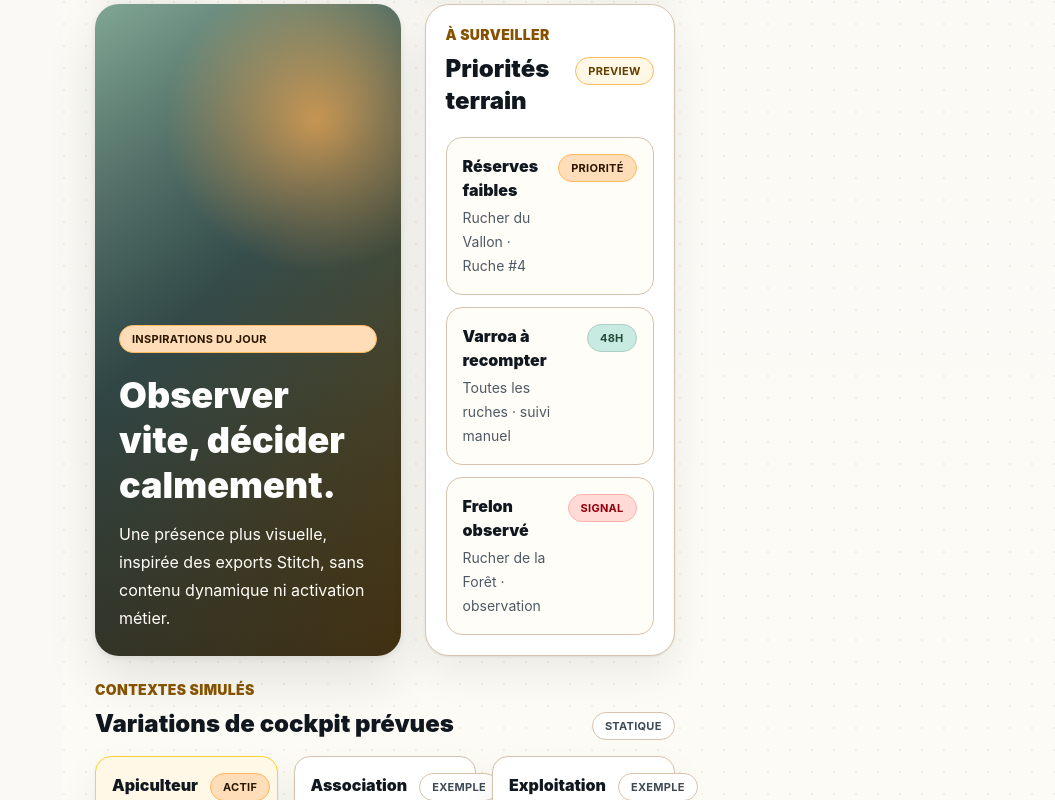
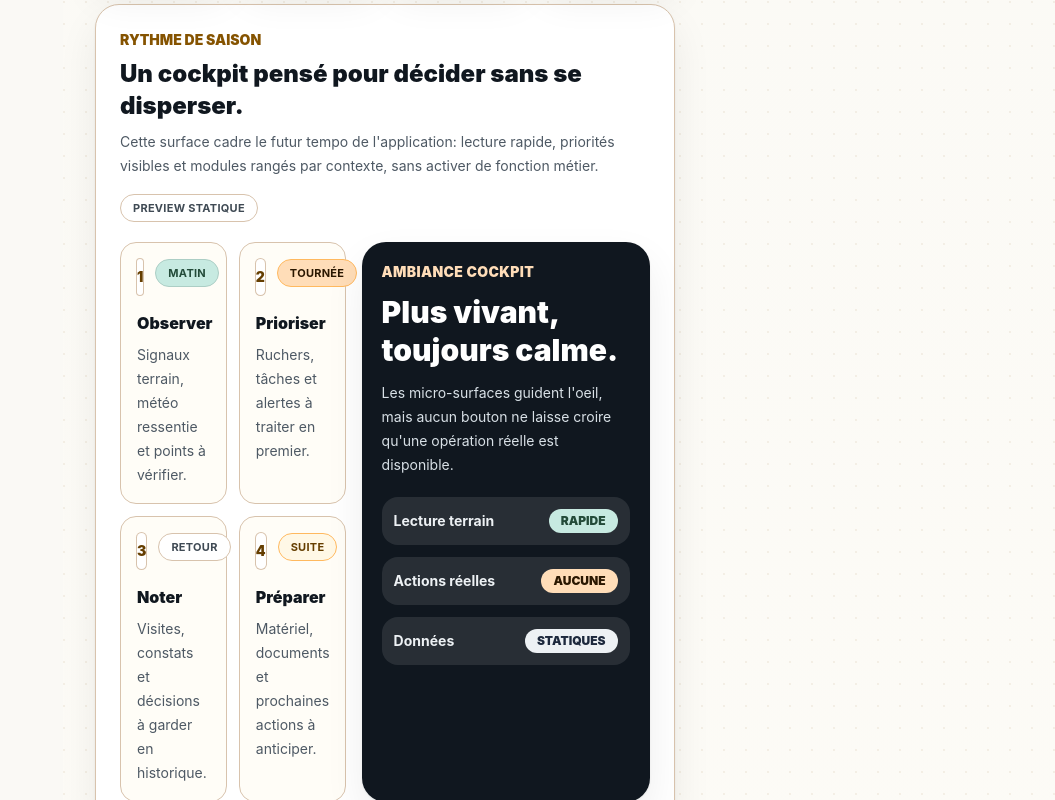
Before and after one commit to bigfred2002/ruche360, a Next.js app: page / in a window 1280 px wide. Shown: the part 960-1760 px from the top of the page, without its empty margins (225-1280 px from the left). Built offline with nearby package versions, Linux system fonts and the light colour scheme.

Commit message:
feat: enrich dynamic cockpit shell
Adds a static season rhythm preview to the cockpit and documents DESIGN-DYNAMIC-SHELL-01.

No business module, auth, Prisma, API, persistence, active AI/IoT, or dependency changes are introduced.

```diff
--- a/src/app/page.tsx
+++ b/src/app/page.tsx
@@ -10,6 +10,7 @@ import {
   getModulePresentation,
 } from "@/components/modulePresentation";
 import { ResponsiveWorkflowsPreview } from "@/components/ResponsiveWorkflowsPreview";
+import { SeasonRhythmPreview } from "@/components/SeasonRhythmPreview";
 import { StatusBadge } from "@/components/StatusBadge";
 import {
   activeUserContextScenario,
@@ -99,6 +100,8 @@ export default function Home() {
                 <DashboardCard key={card.title} {...card} />
               ))}
             </div>
+
+            <SeasonRhythmPreview />
 
             <section className="grid gap-6 lg:grid-cols-[1.1fr_0.9fr]">
               <article className="apiary-visual min-h-72 overflow-hidden rounded-3xl p-6 text-white shadow-field-lg">
--- /dev/null
+++ b/src/components/SeasonRhythmPreview.tsx
@@ -0,0 +1,109 @@
+import { StatusBadge } from "./StatusBadge";
+
+const rhythmSteps = [
+  {
+    title: "Observer",
+    detail: "Signaux terrain, météo ressentie et points à vérifier.",
+    timing: "Matin",
+    tone: "active" as const,
+  },
+  {
+    title: "Prioriser",
+    detail: "Ruchers, tâches et alertes à traiter en premier.",
+    timing: "Tournée",
+    tone: "amber" as const,
+  },
+  {
+    title: "Noter",
+    detail: "Visites, constats et décisions à garder en historique.",
+    timing: "Retour",
+    tone: "preview" as const,
+  },
+  {
+    title: "Préparer",
+    detail: "Matériel, documents et prochaines actions à anticiper.",
+    timing: "Suite",
+    tone: "soon" as const,
+  },
+];
+
+const fieldSignals = [
+  { label: "Lecture terrain", value: "Rapide", accent: "bg-sage-100 text-forest-900" },
+  { label: "Actions réelles", value: "Aucune", accent: "bg-amber-100 text-amber-950" },
+  { label: "Données", value: "Statiques", accent: "bg-slate-100 text-slate-800" },
+];
+
+export function SeasonRhythmPreview() {
+  return (
+    <section className="rounded-3xl border border-cream-300 bg-white p-5 shadow-field sm:p-6">
+      <div className="flex flex-wrap items-start justify-between gap-4">
+        <div>
+          <p className="section-kicker">Rythme de saison</p>
+          <h2 className="mt-2 text-2xl font-black text-slate-950">
+            Un cockpit pensé pour décider sans se disperser.
+          </h2>
+          <p className="mt-2 max-w-2xl text-sm leading-6 text-field-muted">
+            Cette surface cadre le futur tempo de l&apos;application: lecture rapide,
+            priorités visibles et modules rangés par contexte, sans activer de
+            fonction métier.
+          </p>
+        </div>
+        <StatusBadge label="Preview statique" tone="preview" />
+      </div>
+
+      <div className="mt-5 grid gap-4 lg:grid-cols-[1fr_18rem]">
+        <div className="grid gap-3 sm:grid-cols-2">
+          {rhythmSteps.map((step, index) => (
+            <article
+              className="motion-card rounded-2xl border border-cream-300 bg-cream-50 p-4"
+              key={step.title}
+            >
+              <div className="flex items-start justify-between gap-3">
+                <span className="grid h-9 w-9 place-items-center rounded-2xl bg-white text-sm font-black text-amber-900 ring-1 ring-cream-300">
+                  {index + 1}
+                </span>
+                <StatusBadge label={step.timing} tone={step.tone} />
+              </div>
+              <h3 className="mt-4 text-base font-black text-slate-950">
+                {step.title}
+              </h3>
+              <p className="mt-2 text-sm leading-6 text-field-muted">
+                {step.detail}
+              </p>
+            </article>
+          ))}
+        </div>
+
+        <aside className="rounded-3xl bg-slate-950 p-5 text-white shadow-field">
+          <p className="text-sm font-black uppercase tracking-wide text-amber-100">
+            Ambiance cockpit
+          </p>
+          <p className="mt-3 text-3xl font-black leading-tight">
+            Plus vivant, toujours calme.
+          </p>
+          <p className="mt-3 text-sm leading-6 text-slate-200">
+            Les micro-surfaces guident l&apos;oeil, mais aucun bouton ne laisse
+            croire qu&apos;une opération réelle est disponible.
+          </p>
+          <div className="mt-5 space-y-3">
+            {fieldSignals.map((signal) => (
+              <div
+                className="flex items-center justify-between gap-3 rounded-2xl bg-white/10 p-3"
+                key={signal.label}
+              >
+                <span className="text-sm font-bold text-slate-100">
+                  {signal.label}
+                </span>
+                <span
+                  className={`rounded-full px-3 py-1 text-xs font-black uppercase ${signal.accent}`}
+                >
+                  {signal.value}
+                </span>
+              </div>
+            ))}
+          </div>
+        </aside>
+      </div>
+    </section>
+  );
+}
```
Also changed, not shown: 3 other files (tests, documents, lock files or other folders).
